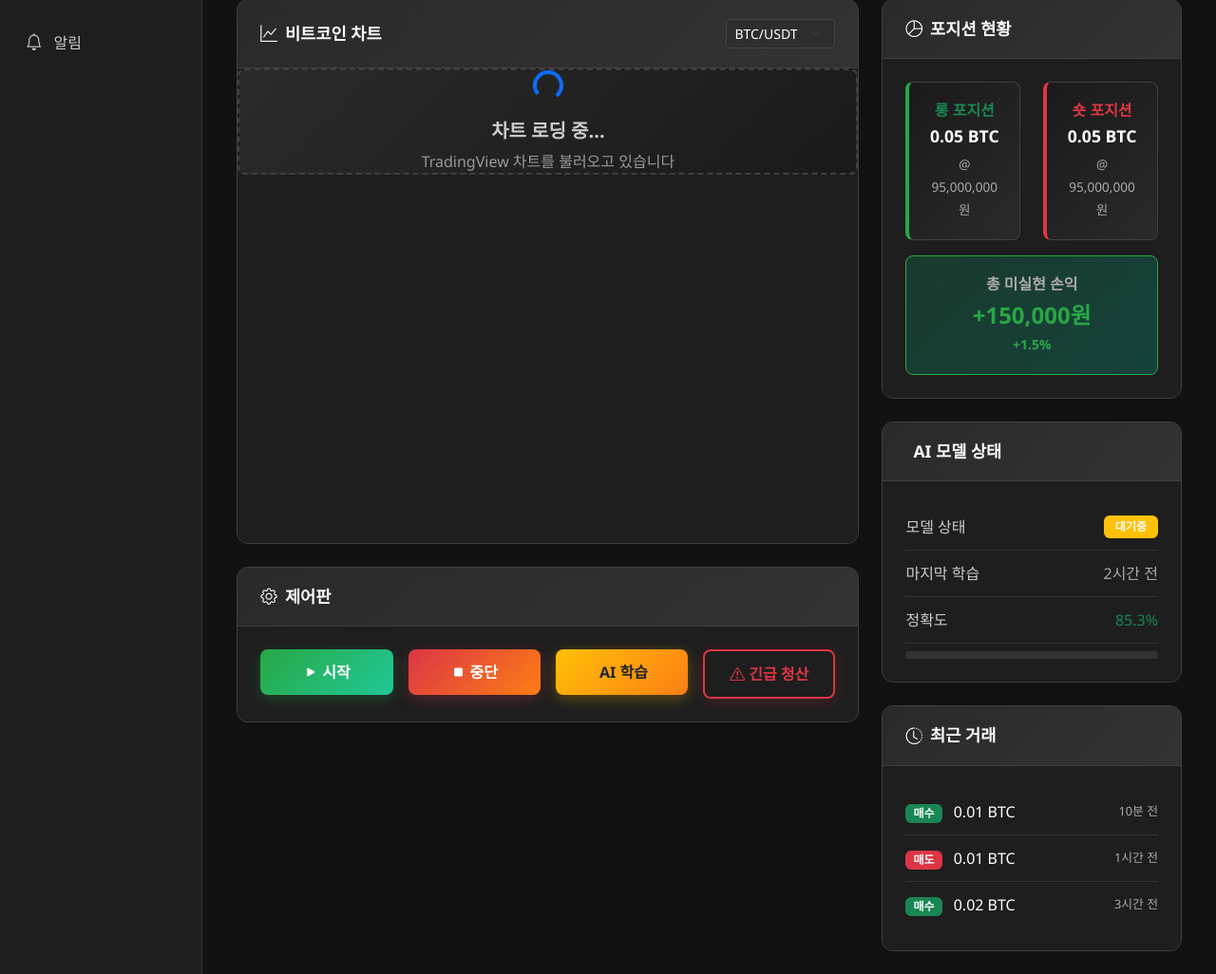
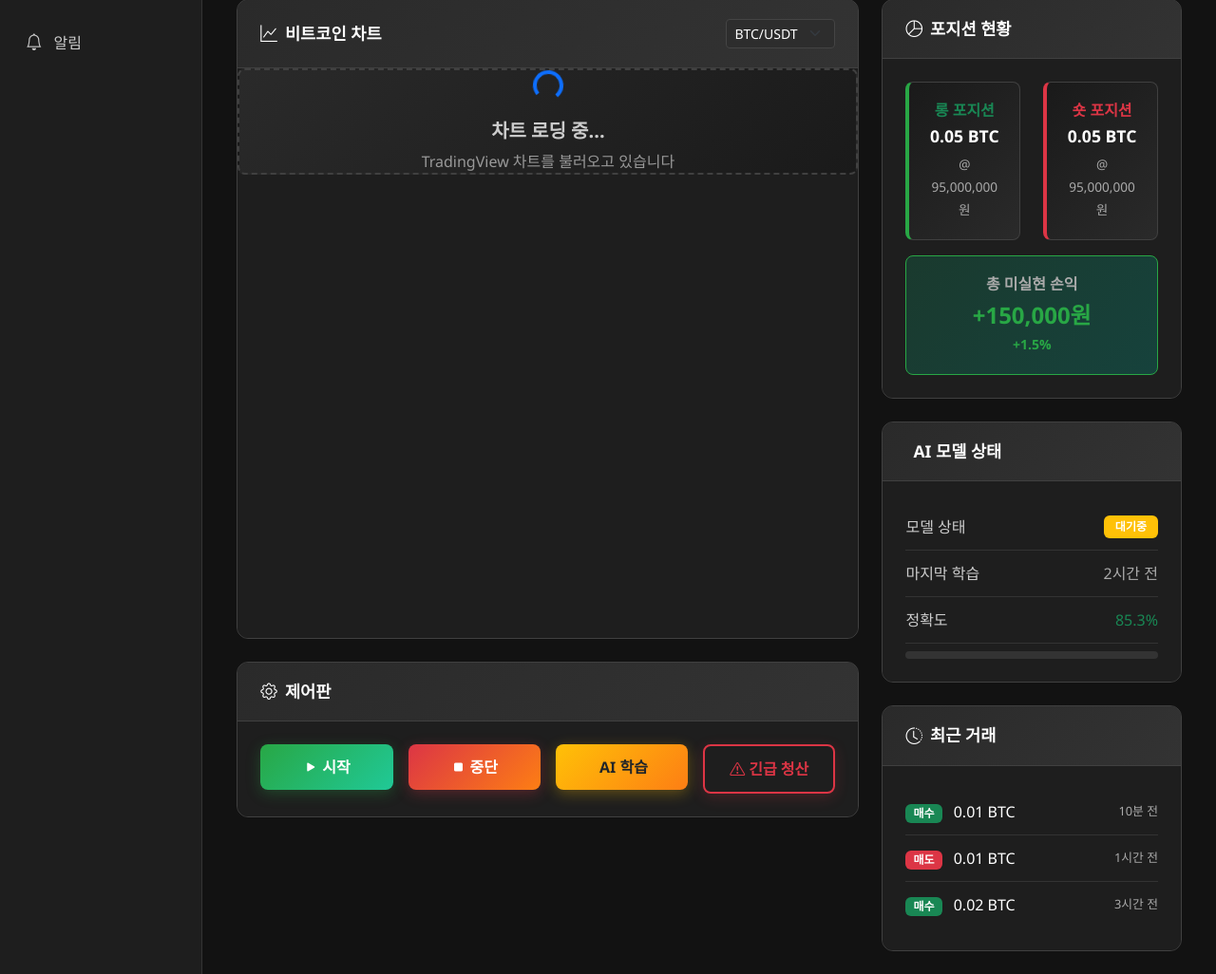
Before and after one commit to backgomc/crypto-trading-system, a Flask app: page / in a window 1280 px wide. Shown: the part 309-1335 px from the top of the page at 95% size. Run offline with Flask 3, Linux system fonts and the light colour scheme; the visitor is signed in with stand-in values (Sample User, id 1); some libraries are stand-ins or nearby versions.

Commit message:
암호화폐 자동매매 시스템 수정 - 2025-07-20 23:09:38

```diff
--- a/web/templates/dashboard.html
+++ b/web/templates/dashboard.html
@@ -106,7 +106,7 @@
                 </div>
                 <div class="card-body p-0">
                     <!-- TradingView 위젯 -->
-                    <div class="tradingview-widget-container" style="height: 500px; width: 100%;">
+                    <div class="tradingview-widget-container" style="height: 600px; width: 100%;">
                         <div id="tradingview_chart"></div>
                     </div>
                 </div>
@@ -266,7 +266,7 @@
         if (typeof TradingView !== 'undefined') {
             new TradingView.widget({
                 width: "100%",
-                height: 400,
+                height: 600,
                 symbol: symbol,
                 interval: "15",
                 timezone: "Asia/Seoul",
```
